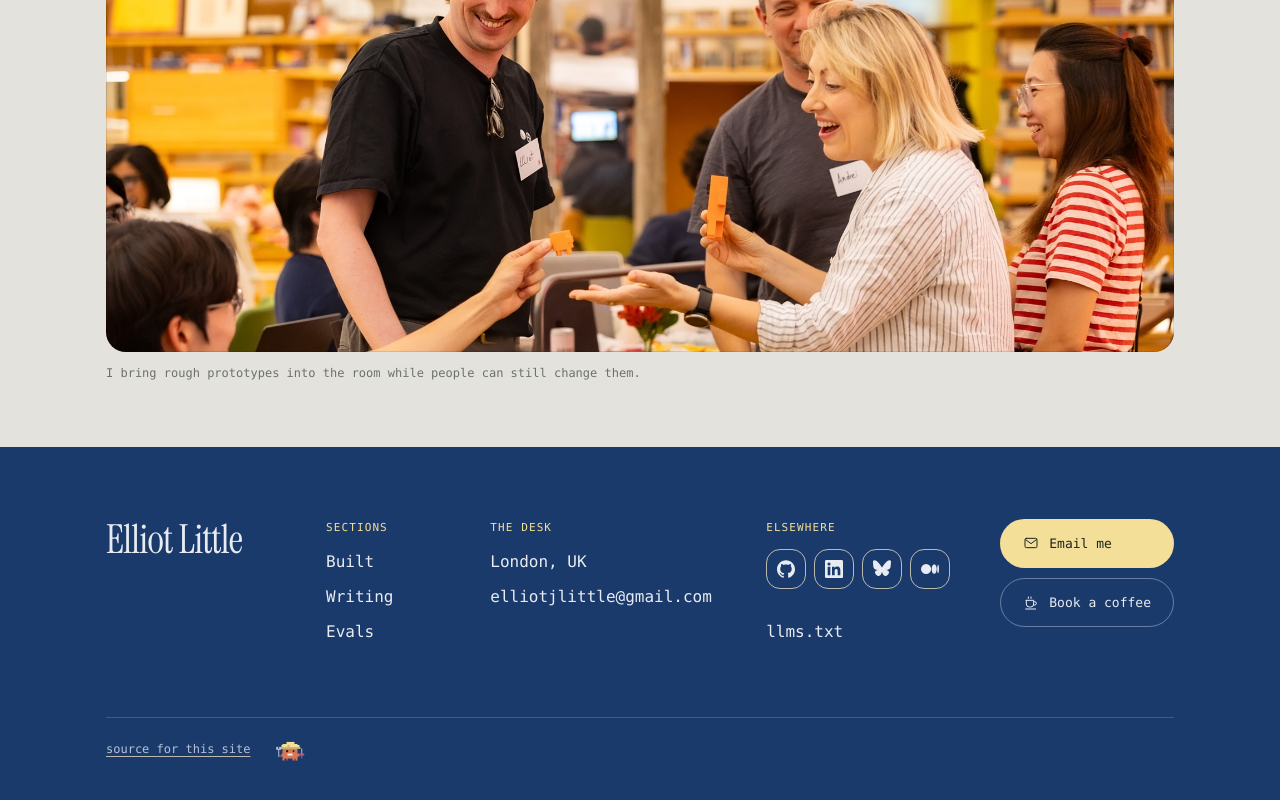
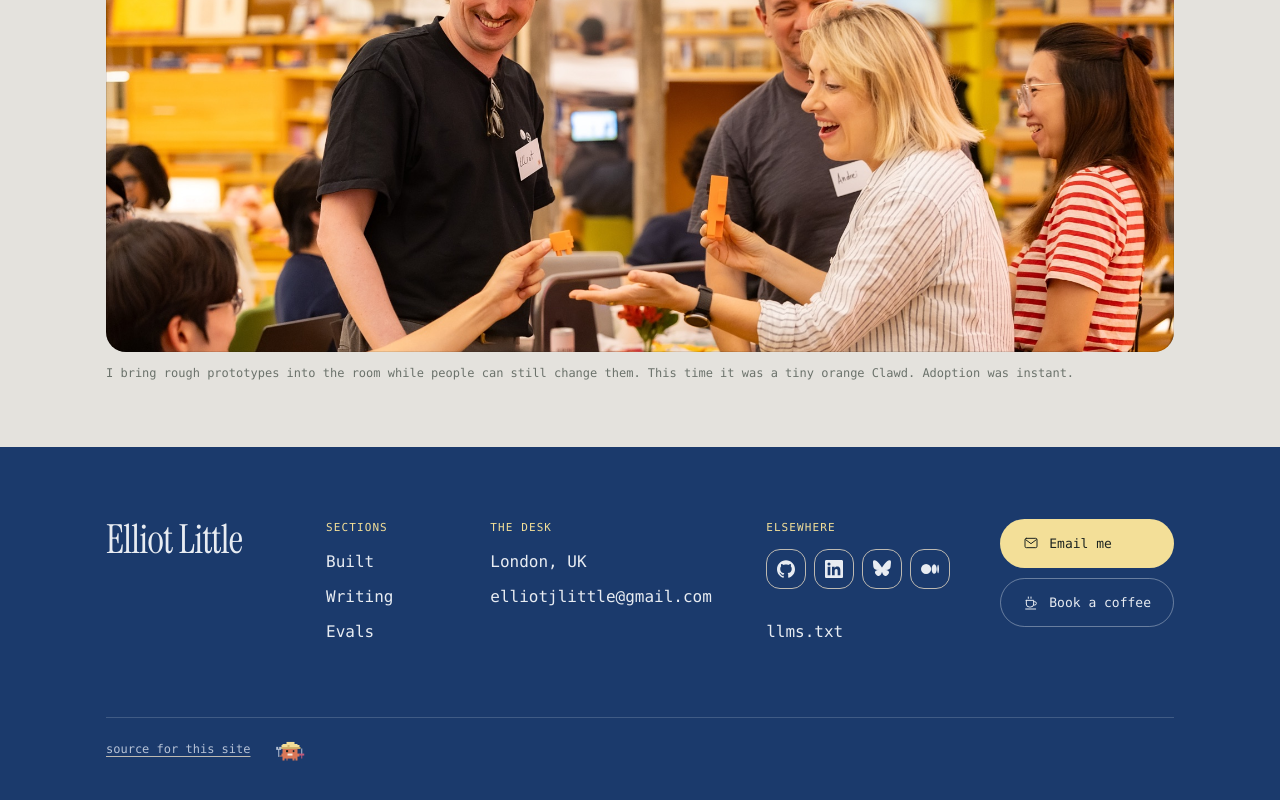
Before and after one commit to ElliotJLT/elliot-os, a Next.js app: page / in a window 1280 px wide. Shown: the part 9721-10521 px from the top of the page. Built offline with nearby package versions, Linux system fonts and the light colour scheme; no server answers.

Commit message:
Home: a line for the tiny Clawd
The photo caption gets a second line about what's being passed round, and
the alt text says what it is.

Co-Authored-By: Claude Opus 5.5 (1M context) <noreply@anthropic.com>

```diff
--- a/app/page.tsx
+++ b/app/page.tsx
@@ -190,14 +190,15 @@ export default async function Home() {
             {/* eslint-disable-next-line @next/next/no-img-element */}
             <img
               src={`${basePath}/building-together.jpg`}
-              alt="Elliot smiling with a group as they compare rough orange block prototypes around a table"
+              alt="Elliot smiling with a group as they pass round tiny orange Clawd figures across a table"
               width={1920}
               height={1280}
             />
           </div>
           <figcaption>
             I bring rough prototypes into the room while people can still
-            change them.
+            change them. This time it was a tiny orange Clawd. Adoption was
+            instant.
           </figcaption>
         </figure>
       </Reveal>
```
